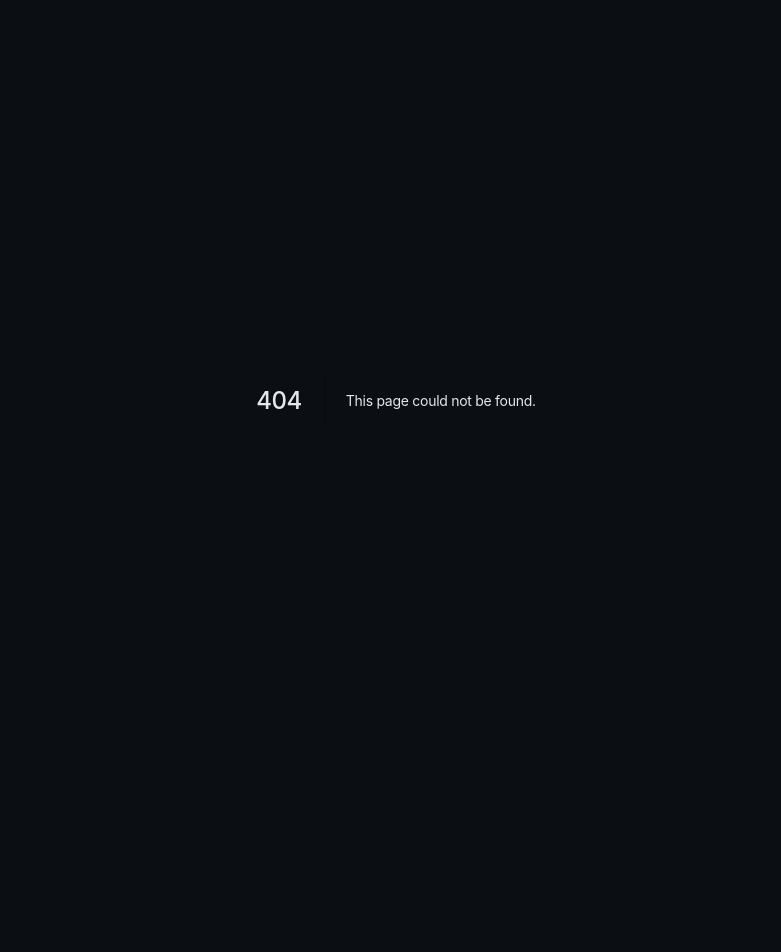
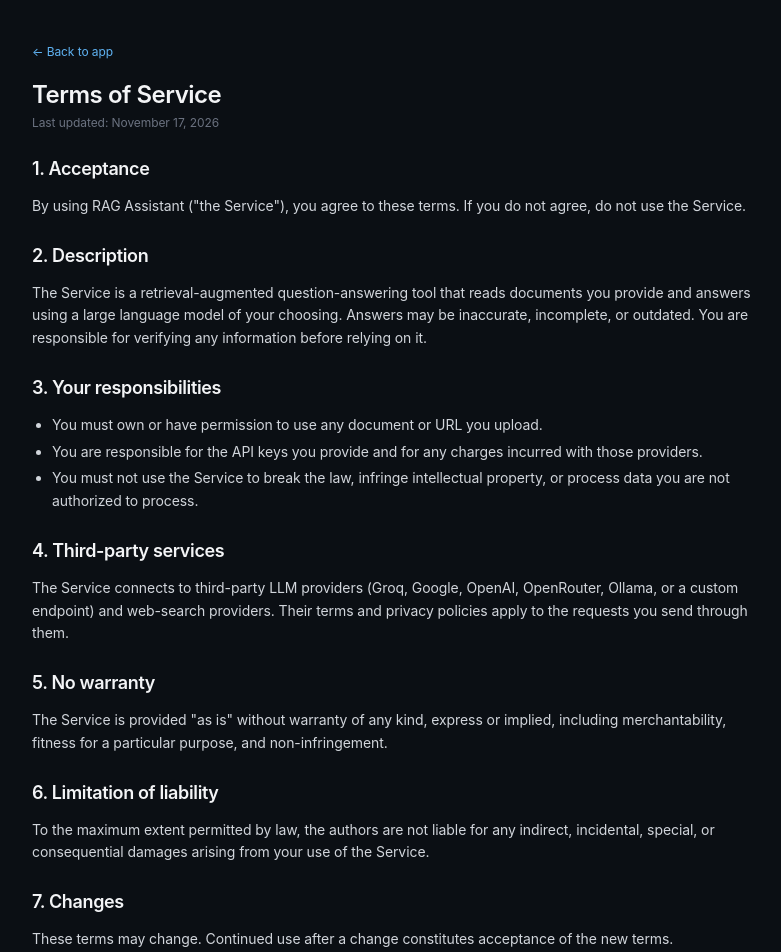
Before and after one commit to rriyansh/RAG-Assistant, a Next.js app in the folder frontend/: page /terms in a window 1280 px wide. Before the commit this address had no page. Shown: the top 952 px of the page, without its empty margins (244-1025 px from the left). Before the commit the page ends 800 px from the top, so only its background shows below. Built offline with nearby package versions, Linux system fonts and the light colour scheme.

Commit message:
Create Terms of Service page
This page outlines the Terms of Service for the RAG Assistant, detailing user responsibilities, limitations, and legal disclaimers.

```diff
--- /dev/null
+++ b/frontend/app/terms/page.tsx
@@ -0,0 +1,61 @@
+import Link from "next/link";
+
+export const metadata = { title: "Terms of Service · RAG Assistant" };
+
+export default function TermsPage(): JSX.Element {
+  return (
+    <main className="mx-auto max-w-3xl px-5 py-10 text-sm text-gray-300 leading-relaxed">
+      <Link href="/" className="text-xs text-[#5FB2F2] hover:underline">← Back to app</Link>
+      <h1 className="mt-4 font-display text-2xl font-semibold text-gray-100">Terms of Service</h1>
+      <p className="mt-1 text-xs text-gray-500">Last updated: {new Date().toLocaleDateString("en", { year: "numeric", month: "long", day: "numeric" })}</p>
+
+      <section className="mt-6 space-y-3">
+        <h2 className="font-display text-lg font-semibold text-gray-100">1. Acceptance</h2>
+        <p>By using RAG Assistant ("the Service"), you agree to these terms. If you do not agree, do not use the Service.</p>
+      </section>
+
+      <section className="mt-6 space-y-3">
+        <h2 className="font-display text-lg font-semibold text-gray-100">2. Description</h2>
+        <p>The Service is a retrieval-augmented question-answering tool that reads documents you provide and answers using a large language model of your choosing. Answers may be inaccurate, incomplete, or outdated. You are responsible for verifying any information before relying on it.</p>
+      </section>
+
+      <section className="mt-6 space-y-3">
+        <h2 className="font-display text-lg font-semibold text-gray-100">3. Your responsibilities</h2>
+        <ul className="list-disc pl-5 space-y-1">
+          <li>You must own or have permission to use any document or URL you upload.</li>
+          <li>You are responsible for the API keys you provide and for any charges incurred with those providers.</li>
+          <li>You must not use the Service to break the law, infringe intellectual property, or process data you are not authorized to process.</li>
+        </ul>
+      </section>
+
+      <section className="mt-6 space-y-3">
+        <h2 className="font-display text-lg font-semibold text-gray-100">4. Third-party services</h2>
+        <p>The Service connects to third-party LLM providers (Groq, Google, OpenAI, OpenRouter, Ollama, or a custom endpoint) and web-search providers. Their terms and privacy policies apply to the requests you send through them.</p>
+      </section>
+
+      <section className="mt-6 space-y-3">
+        <h2 className="font-display text-lg font-semibold text-gray-100">5. No warranty</h2>
+        <p>The Service is provided "as is" without warranty of any kind, express or implied, including merchantability, fitness for a particular purpose, and non-infringement.</p>
+      </section>
+
+      <section className="mt-6 space-y-3">
+        <h2 className="font-display text-lg font-semibold text-gray-100">6. Limitation of liability</h2>
+        <p>To the maximum extent permitted by law, the authors are not liable for any indirect, incidental, special, or consequential damages arising from your use of the Service.</p>
+      </section>
+
+      <section className="mt-6 space-y-3">
+        <h2 className="font-display text-lg font-semibold text-gray-100">7. Changes</h2>
+        <p>These terms may change. Continued use after a change constitutes acceptance of the new terms.</p>
+      </section>
+
+      <section className="mt-6 space-y-3">
+        <h2 className="font-display text-lg font-semibold text-gray-100">8. License</h2>
+        <p>The source code of this project is released under the MIT License. See the LICENSE file in the repository.</p>
+      </section>
+
+      <div className="mt-10 border-t border-white/10 pt-4 text-xs text-gray-500">
+        <Link href="/privacy" className="hover:text-gray-300">Privacy Policy</Link>
+      </div>
+    </main>
+  );
+}
```
